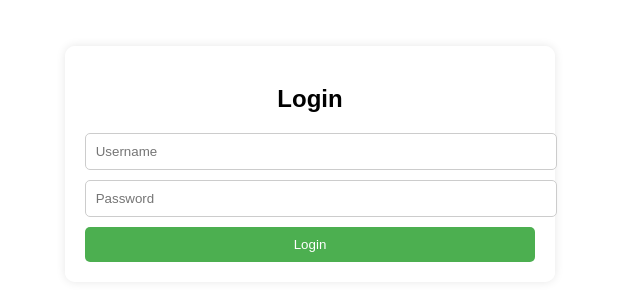
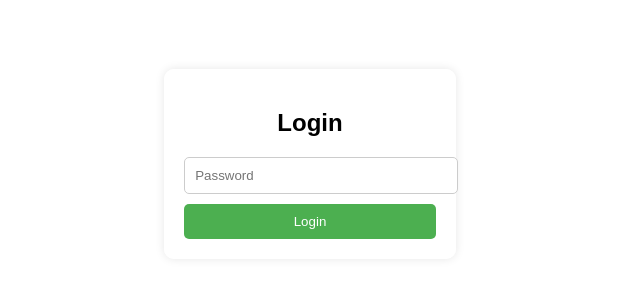
Before and after one commit to Evagts/iwy, a React (Create React App) app: page / in a window 1280 px wide. Shown: the part 236-536 px from the top of the page, without its empty margins (330-970 px from the left). Built offline with nearby package versions, Linux system fonts and the light colour scheme.

Commit message:
Passwd change

```diff
--- a/src/LoginPage.js
+++ b/src/LoginPage.js
@@ -2,7 +2,6 @@ import React, { useState } from 'react';
 import './LoginPage.css';
 
 const LoginPage = ({ onLogin }) => {
-  const [username, setUsername] = useState('');
   const [password, setPassword] = useState('');
   const [error, setError] = useState('');
 
@@ -21,13 +20,6 @@ const LoginPage = ({ onLogin }) => {
         <h2>Login</h2>
         <form onSubmit={handleSubmit}>
           <input
-            type="text"
-            placeholder="Username"
-            value={username}
-            onChange={(e) => setUsername(e.target.value)}
-            required
-          />
-          <input
             type="password"
             placeholder="Password"
             value={password}
```
